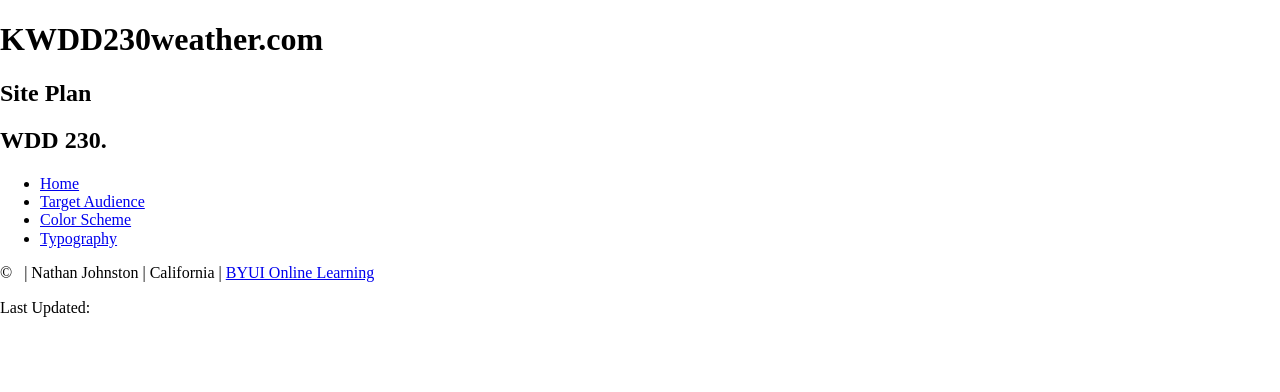
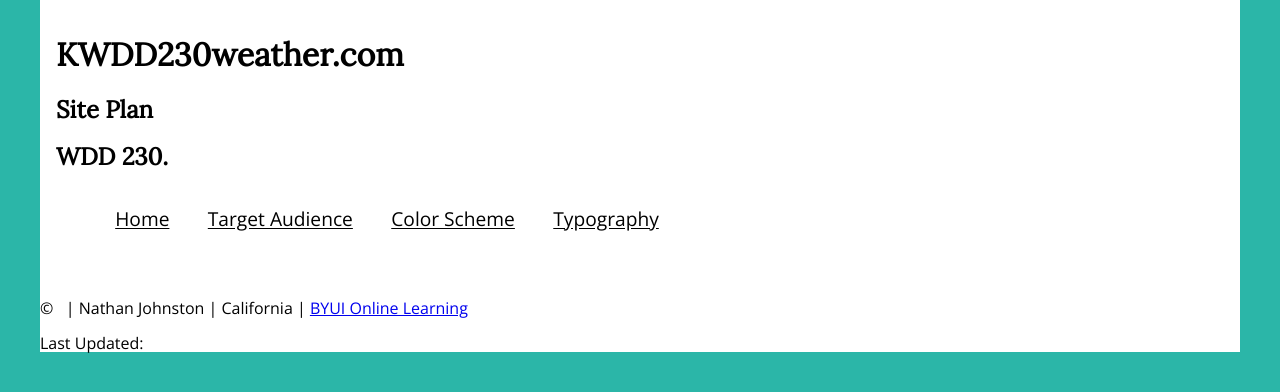
Before and after one commit to Millwr1ght/millwr1ght.github.io, a plain HTML site: page lesson4/index.html in a window 1280 px wide. Drawn offline with nearby package versions, Linux system fonts and the light colour scheme; files that its build step writes are made by us from their sources; files whose address does not match are found by name.

Commit message:
aargh
i am getting better

```diff
--- a/lesson3/css/index.css
+++ b/lesson3/css/index.css
@@ -4,10 +4,10 @@
 :root {
   /* color scheme */
   --main-white: #ffffff;
-  --color-primary: #2BB6A8; /* primary */
-  --color-secondary: #185F8C; /*secondary */
-  --color-accent1: #DE172E;  /* accent 1*/
-  --color-accent2: #FF9F1C;/* accent 2*/
+  --color-primary: #2BB6A8;
+  --color-secondary: #185F8C;
+  --color-accent1: #DE172E;
+  --color-accent2: #FF9F1C;
   --main-gray: #011627;
 
   /* color usage */
@@ -36,8 +36,11 @@ body {
   font-family: var(--paragraph-font);
 }
 
-h1,h2,h3,h4 {
-    font-family: var(--heading-font);
+h1,
+h2,
+h3,
+h4 {
+  font-family: var(--heading-font);
 }
 
 img {
@@ -50,9 +53,40 @@ header {
   color: var(--paragraph-color-on-color);
   background-color: var(--paragraph-background-color);
 }
-header > h1, header > h2 {
+
+header>h1,
+header>h2 {
   color: var(--headline-color-on-color);
 }
+
+nav {
+  background-color: var(--nav-background-color);
+  line-height: 3em;
+  text-align: center;
+  font-size: 1.2em;
+}
+
+nav>ul {
+  list-style-type: none;
+  display: flex;
+
+}
+
+nav a {
+  padding: 1em;
+  min-width: 70px;
+}
+
+nav a:link,
+nav a:visited {
+  color: var(--nav-link-color);
+}
+
+nav a:hover {
+  color: var(--nav-hover-link-color);
+  background-color: var(--nav-hover-background-color);
+}
+
 
 
 /* Site Plan */
@@ -67,36 +101,43 @@ header > h1, header > h2 {
     ". left left left left2 left2 left2 left3 left3 left3 left4 left4 left4 top"
     "page2 page2 . page3 page3 . page4 page4 . page5 page5 . page6 page6";
 }
-.sitemap > div {
+
+.sitemap>div {
 
   text-align: center;
 
 }
+
 .sm-home {
   grid-area: home;
   background-color: #999;
   line-height: 3em;
 }
+
 .sm-page2 {
   grid-area: page2;
   background-color: #999;
   line-height: 3em;
 }
+
 .sm-page3 {
   grid-area: page3;
   background-color: #999;
   line-height: 3em;
 }
+
 .sm-page4 {
   grid-area: page4;
   background-color: #999;
   line-height: 3em;
 }
+
 .sm-page5 {
   grid-area: page5;
   background-color: #999;
   line-height: 3em;
 }
+
 .sm-page6 {
   grid-area: page6;
   background-color: #999;
@@ -119,6 +160,7 @@ header > h1, header > h2 {
   border-top: 1px solid;
   border-left: 1px solid;
 }
+
 .left3 {
   grid-area: left3;
   border-top: 1px solid;
--- a/lesson4/css/index.css
+++ b/lesson4/css/index.css
@@ -0,0 +1,88 @@
+/* Fonts from Google Fonts - more at https://fonts.google.com */
+@import url('https://fonts.googleapis.com/css2?family=Lora&family=Open+Sans&display=swap');
+
+:root {
+    /* color scheme */
+    --main-white: #ffffff;
+    --color-primary: #2BB6A8;
+    --color-secondary: #185F8C;
+    --color-accent1: #DE172E;
+    --color-accent2: #FF9F1C;
+    --main-gray: #011627;
+
+    /* color usage */
+    --headline-color-on-white: black;
+    --headline-color-on-color: black;
+    --paragraph-color-on-white: black;
+    --paragraph-color-on-color: black;
+    --nav-link-color: var(--primary-color);
+    --nav-background-color: var(--secondary-color);
+    --nav-hover-link-color: var(--main-white);
+    --nav-hover-background-color: var(--primary-color);
+
+    /* typography */
+    --heading-font: 'Lora', 'Times New Roman', serif;
+    --paragraph-font: "Open Sans", Arial, sans-serif;
+}
+
+html {
+    background-color: var(--color-primary);
+}
+
+body {
+    max-width: 1200px;
+    margin: 0 auto;
+    background-color: var(--main-white);
+    font-family: var(--paragraph-font);
+}
+
+h1,
+h2,
+h3,
+h4 {
+    font-family: var(--heading-font);
+}
+
+img {
+    max-width: 100%;
+}
+
+header {
+    padding: 1em;
+    text-align: left;
+    color: var(--paragraph-color-on-color);
+    background-color: var(--paragraph-background-color);
+}
+
+header>h1,
+header>h2 {
+    color: var(--headline-color-on-color);
+}
+
+nav {
+    background-color: var(--nav-background-color);
+    line-height: 3em;
+    text-align: center;
+    font-size: 1.2em;
+}
+
+nav>ul {
+    list-style-type: none;
+    display: flex;
+
+}
+
+nav a {
+    padding: 1em;
+    min-width: 70px;
+}
+
+nav a:link,
+nav a:visited {
+    color: var(--nav-link-color);
+}
+
+nav a:hover {
+    color: var(--nav-hover-link-color);
+    background-color: var(--nav-hover-background-color);
+}
```
